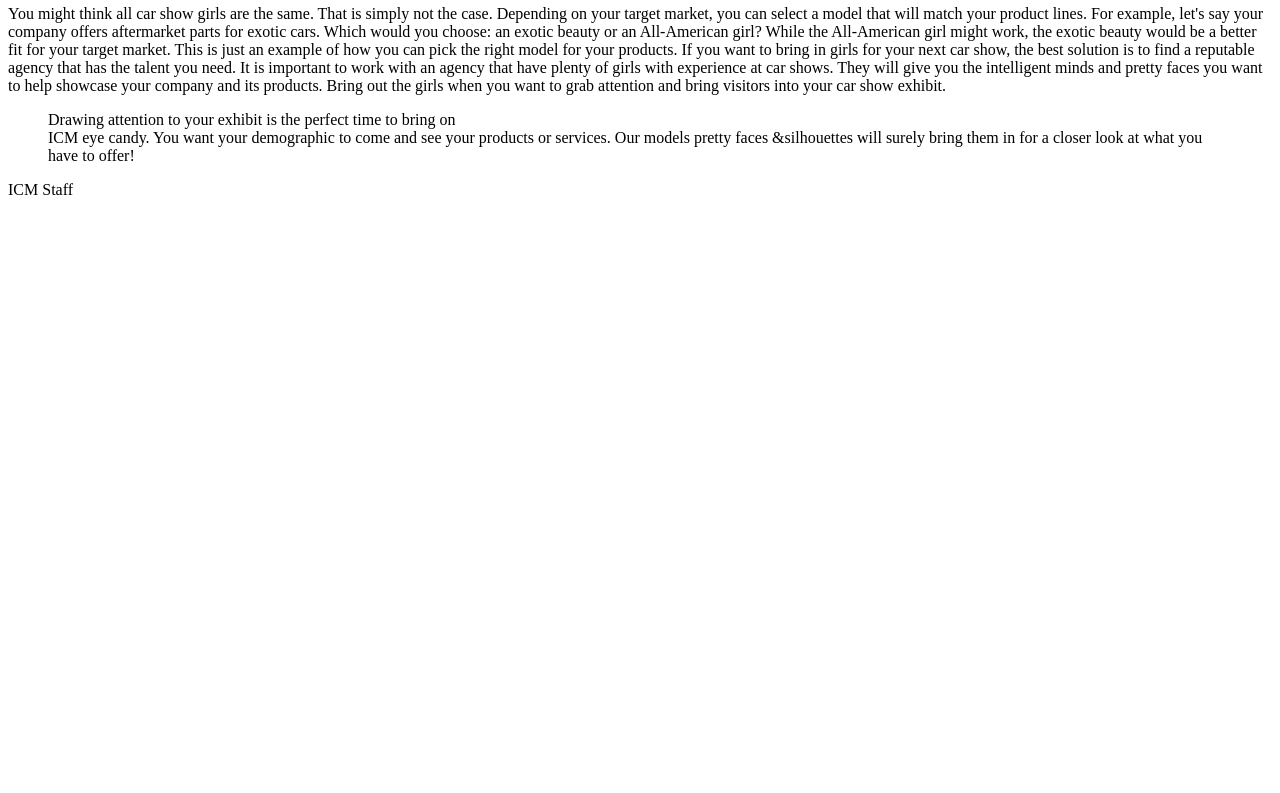
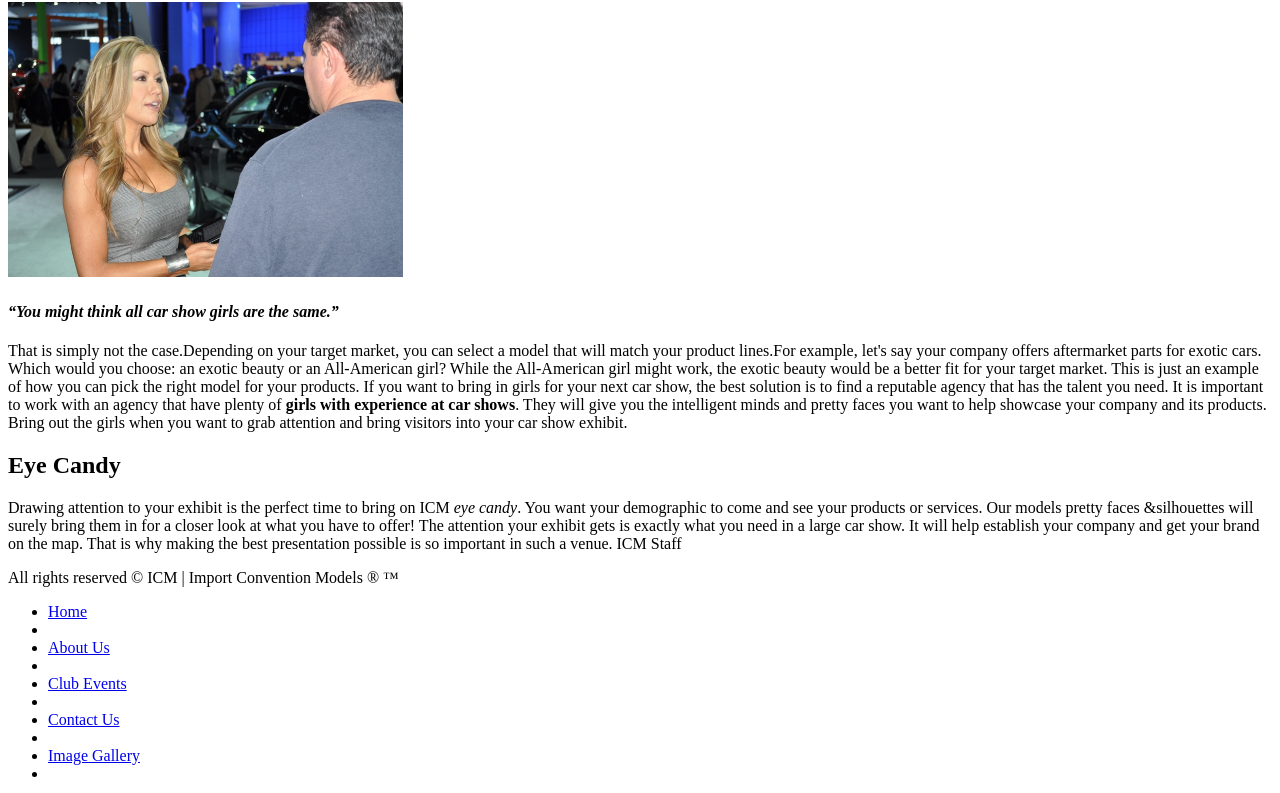
Before and after one commit to MeisterWebzr/site, a plain HTML site: page index.html in a window 1280 px wide. Shown: the part 399-1192 px from the top of the page. Before the commit the page ends 800 px from the top, so only its background shows below. Drawn offline with Linux system fonts and the light colour scheme; grey boxes are pictures that could not be loaded.

Commit message:
Validated markup
testing css early for markup with img, article and footer elements
displaying correctly.

```diff
--- a/css/main.css
+++ b/css/main.css
@@ -1,3 +1,19 @@
+body{
+	width: 960px;
+	height: auto;
+	margin: 10px;
+	padding: 10px;
+	border: 1px dotted black;
+    text-align: justify;
+
+}
+
+p{
+	margin: 5px;
+	padding: 5px;
+
+}
+
 header{
 	border-top: 3px solid #000000;
 	display: block; /* Only for IE8 or less */
@@ -17,12 +33,20 @@ nav ul{
 	list-style: none;
 }
 
+#image1{
+	padding: 5px;
+	margin: 5px;
+	border: 1px dotted blue;
+	width: 300px;
+	height: auto;
+}
+
 aside{
 	display: block;
-	float: left;
+	float: right;
 	margin: 10px;
 	padding: 10px;
-	width: 30%
+	width: 30%;
 	background: black;
 	font-style: italic;
 	color: silver;
@@ -35,3 +59,13 @@ aside blockquote{
 	font-style: normal;
 	color: #eee;
 }
+
+footer{
+		border-bottom: 3px solid #000000;
+		display: block; /* Only for IE8 or less */
+		background: #eee;
+}
+
+footer ul{
+	list-style: none;
+}
--- a/index.html
+++ b/index.html
@@ -1,13 +1,17 @@
-<DOCTYPE! html>
-<html lang="eng">
+<!DOCTYPE html>
+	<html lang="en">
 		<head>
 		<title>Meister - Web Design Standards V3</title>
 		<meta charset="utf-8">
+
+		<!-- Scripts Here -->
 		<!--[if It IE 9]>
 		<script src="http://html5shim.googlecode.com/svn/trunk/html5.js">
 		</script>
 		<![endif]-->
-	<link href="css/main.css" rel="stylesheet" type="text/css"/>
+
+		<!-- Links Here -->
+		<!--<link href="css/main.css" rel="stylesheet" type="text/css"/>-->
 
 	</head>
 	    	<body>
@@ -29,37 +33,61 @@
 				</ul>
 			</nav>
 			</header>
+
+		<section>
 			<div id="bodycontent">
-			<h3>Need a Model? Your in luck, we've got em!</h3>
+
+			<h1>Need a Model? Your in luck, we've got em!</h1>
 
 			<article>
-				<header>
-				<h2>Which models are appropriate for your Company Exhibit?</h2>
-				 <p>You might think all car show girls are the same. That is simply not the case.
-					Depending on your target market, you can select a model that will match your product lines.
-					For example, let's say your company offers aftermarket parts for exotic cars.
+				<h4>Which models are appropriate for your Company's Exhibit?</h4>
+				<img src="images/model.jpg" width="395" height="275" alt="model">
+				<h4><i><q>You might think all car show girls are the same.</q></i></h4>
+				 <p>That is simply not the case.Depending on your target market, you can select a model
+				    that will match your product lines.For example, let's say your company offers aftermarket parts for exotic cars.
 					Which would you choose: an exotic beauty or an All-American girl?
 					While the All-American girl might work, the exotic beauty would be a better fit for your
 					target market. This is just an example of how you can pick the right model for your products.
 
 					If you want to bring in girls for your next car show, the best solution is to find a
 					reputable agency that has the talent you need. It is important to work with an agency
-					that have plenty of girls with experience at car shows. They will give you the intelligent
+					that have plenty of <b>girls with experience at car shows</b>. They will give you the intelligent
 					minds and pretty faces you want to help showcase your company and its products. Bring out
 					the girls when you want to grab attention and bring visitors into your car show exhibit.</p>
-			<aisde>
-				<blockquote>
-				Drawing attention to your exhibit is the perfect time to bring on<br>
-				ICM eye candy. You want your demographic to come and see your products
+			</article>
+			</div>
+		</section>
+
+
+		 <aside>
+		 	<h1>Eye Candy</h1>
+				<p>Drawing attention to your exhibit is the perfect time to bring on
+				ICM <em>eye candy</em>. You want your demographic to come and see your products
 				or services. Our models pretty faces &amp;silhouettes will surely bring them in for
 				a closer look at what you have to offer!
-				</blockquote>
-				ICM Staff
+				The attention your exhibit gets is exactly what you need in a large car show.
+				It will help establish your company and get your brand on the map. That is
+				why making the best presentation possible is so important in such a venue.
+				<span>ICM Staff</span></p>
 		 </aside>
 
+			<footer>
+				<p>All rights reserved &copy; ICM | Import Convention Models &reg; &trade;</p>
+					<ul>
+						<li><a href="index.html">Home</a><li>
+						<li><a href="index.html">About Us</a><li>
+						<li><a href="index.html">Club Events</a><li>
+						<li><a href="index.html">Contact Us</a><li>
+						<li><a href="index.html">Image Gallery</a><li>
+					</ul>
+
+					<p>
+					<a href="http://www.w3.org/QA/Tools/Donate"><img src="http://www.w3.org/QA/Tools/I_heart_validator_lg" alt="Validators Donation Program logo" height="46" class="w3c-include-sponsor-img"></a>
+					<a href="http://jigsaw.w3.org/css-validator/check/referer">
+    				<img style="border:0; width:88px; height:31px" src="http://jigsaw.w3.org/css-validator/images/vcss-blue" alt="Valid CSS!" /></a>
+    				</p>
+				</footer>
 
 			</body>
 
-
-
 </html>
```
Also changed, not shown: images/model.jpg (added), 1 other file. Lines whose indentation alone changed are shown as unchanged.
